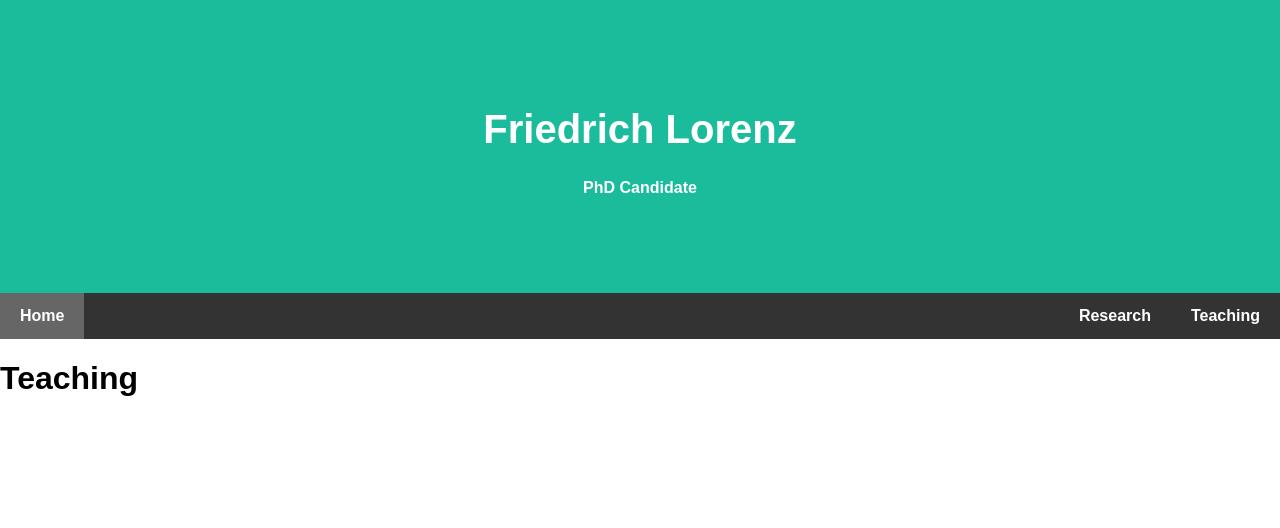
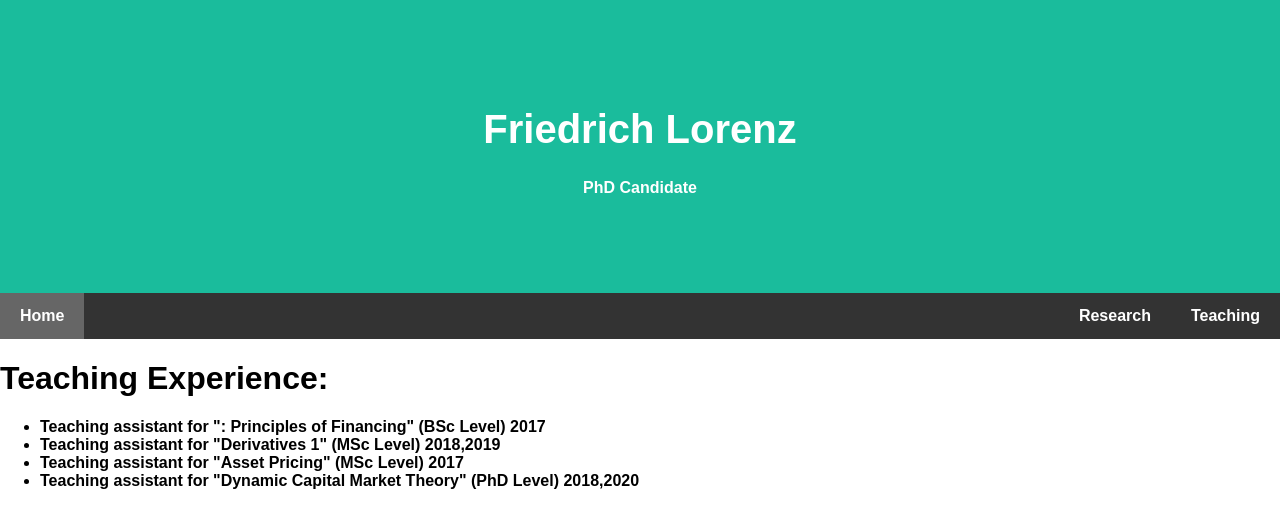
Before and after one commit to frilorde/page, a Jekyll site: the page built from teaching.md, in a window 1280 px wide. Shown: the top 528 px of the page. Built offline with Jekyll 4.4.1, drawn with Linux system fonts in a browser that asks for light colours.

Commit message:
Update teaching.md

```diff
--- a/teaching.md
+++ b/teaching.md
@@ -3,4 +3,10 @@ layout: default
 title: Teaching
 ---
 
-# Teaching
+# Teaching Experience:
+<ul>
+  <li> Teaching assistant for ": Principles of Financing" (BSc Level) 2017</li>
+  <li> Teaching assistant for "Derivatives 1" (MSc Level) 2018,2019</li>
+  <li> Teaching assistant for "Asset Pricing" (MSc Level) 2017</li>
+  <li> Teaching assistant for "Dynamic Capital Market Theory" (PhD Level) 2018,2020</li>
+</ul>
```
